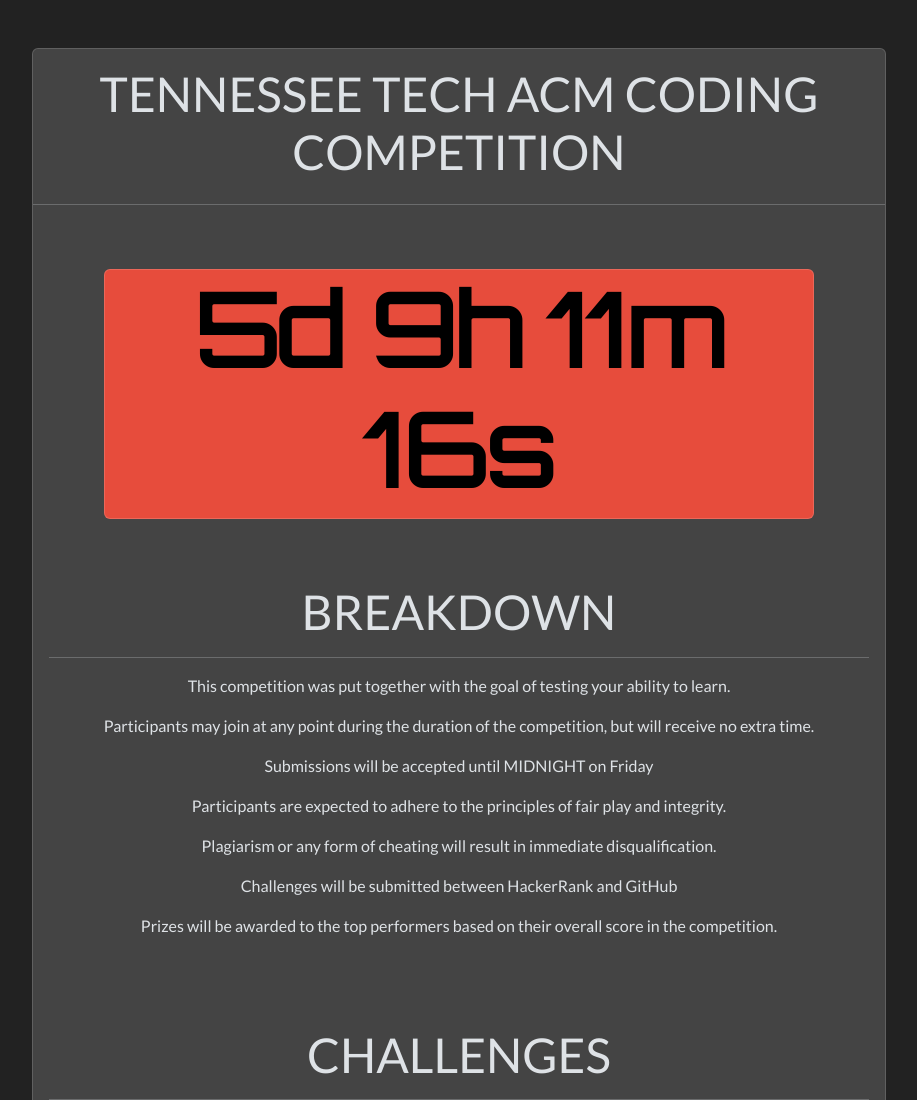
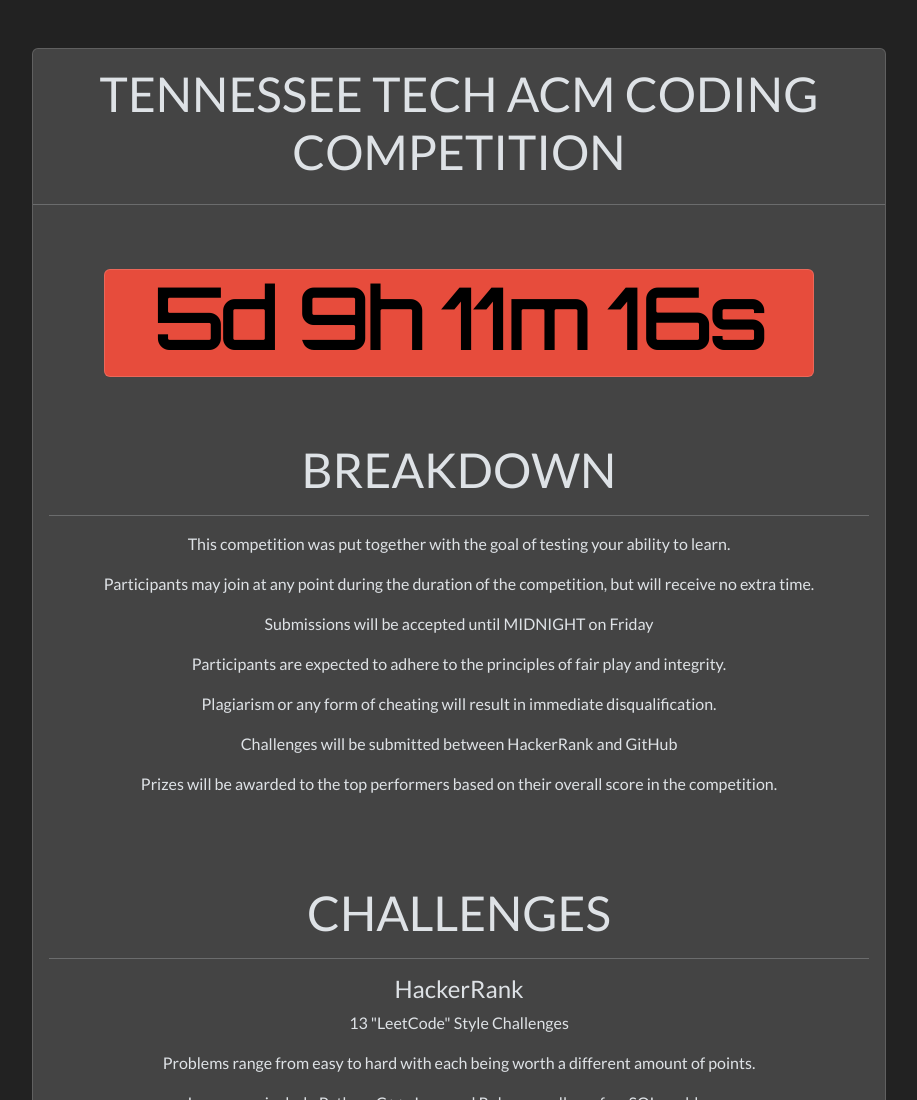
Before and after one commit to tntechacm/tntechacm.github.io, a plain HTML site: page index.html in a window 1280 px wide. Shown: the top 1100 px of the page, without its empty margins (181-1098 px from the left). Drawn offline with Linux system fonts and the light colour scheme.

Commit message:
fixed timer height

```diff
--- a/css/style.css
+++ b/css/style.css
@@ -1,5 +1,5 @@
 .timerFont{
-    font-size: 100px;
+    font-size: 6.4vw;
     font-family: 'Orbitron';
     font-weight: 700;
 }
```
